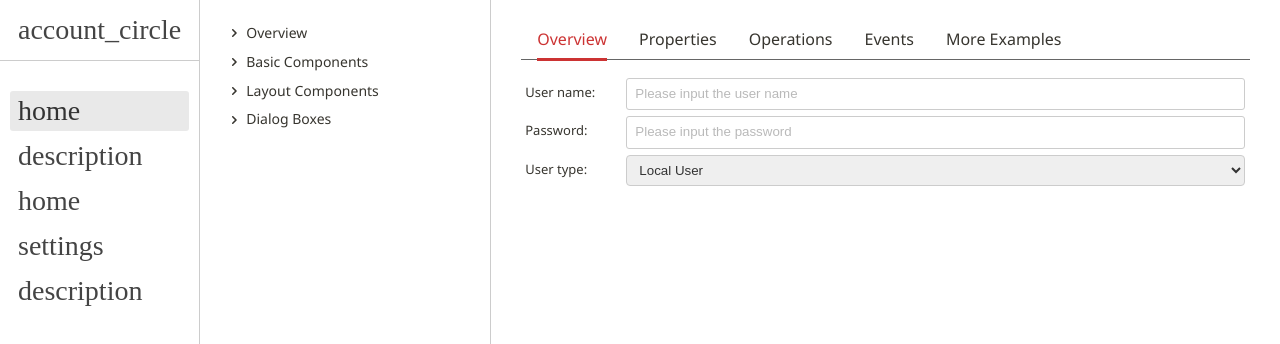
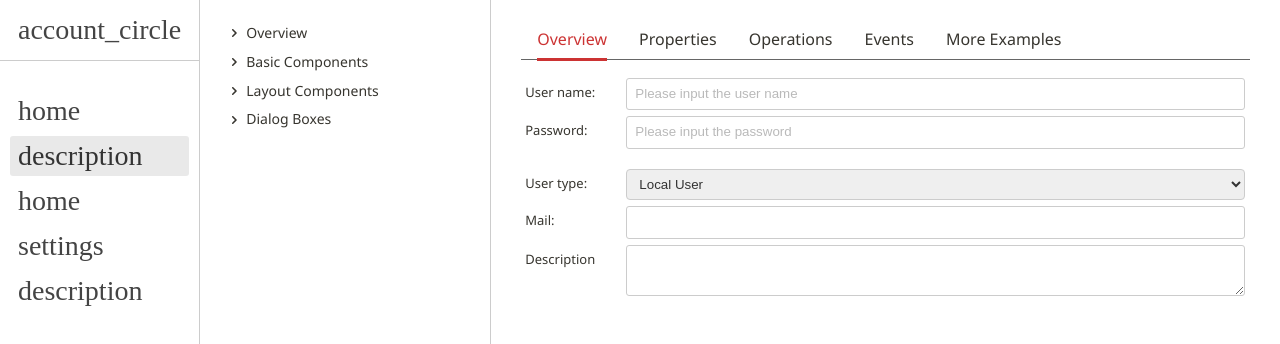
Before and after one commit to pangbo-labs/vue2-components, a Vue app: page /docs/pb-form in a window 1280 px wide. Shown: the top 344 px of the page. Built offline with nearby package versions, Linux system fonts and the light colour scheme; a web font is replaced by a local one.

Commit message:
vertical navi bar: auto select button according to the current route path

```diff
--- a/src/App.vue
+++ b/src/App.vue
@@ -7,7 +7,7 @@
 						<i class="material-symbols material-symbols-rounded" style="font-size: 28px; font-variation-settings: 'wght' 300;">account_circle</i>
 					</div>
 				</div>
-				<PbVerticalNaviBar :navi-items="naviItems" :display-caption="false" style="position: sticky; top: 0px;" />
+				<PbVerticalNaviBar :navi-items="naviItems" :display-caption="false" parent-path="/" style="position: sticky; top: 0px;" />
 			</div>
 			<router-view style="flex: 1; width: 0;" />
 		</div>
--- a/src/components/pblabs-components/PbForm/PbForm.vue
+++ b/src/components/pblabs-components/PbForm/PbForm.vue
@@ -10,9 +10,12 @@ Repository location: https://github.com/pangbo-labs/vue2-components
     <div style="display: flex; flex-direction: row;">
         <table cellspacing="4" style="flex: 1; width: 0;">
             <tr v-for="(item, itemIndex) in data" :key="itemIndex">
-                <td class="field-label">{{ item.labelId ? $t( item.labelId ) : item.label }}</td>
-                <td style="width: 20px;"></td>
-                <td class="field-value-container">
+				<td v-if="item.type == 'Separator'" colspan="3">
+					<div style="height: 8px;"></div>
+				</td>
+                <td v-if="item.type != 'Separator'" class="field-label">{{ item.labelId ? $t( item.labelId ) : item.label }}</td>
+                <td v-if="item.type != 'Separator'" style="width: 20px;"></td>
+                <td v-if="item.type != 'Separator'" class="field-value-container">
                     <div v-if="item.type == 'StaticText'" :ref="getRefName( itemIndex )"
 						class="field field-static-text">{{ item.value }}</div>
                     <pb-time-picker v-else-if="item.type == 'TimePicker'" :ref="getRefName( itemIndex )"
@@ -23,6 +26,10 @@ Repository location: https://github.com/pangbo-labs/vue2-components
 					<select v-else-if="item.type == 'Select'" v-model="item.value" :placeholder="item.placeholder" class="field field-select">
 						<option v-for="(option, optionIndex) in item.options" :key="optionIndex" :value="option.value" :label="option.label" class="field field-option"></option>
 					</select>
+					<textarea v-else-if="item.type == 'TextArea'" :ref="getRefName( itemIndex )"
+						v-model="item.value" class="field field-input" :readonly="item.readOnly" :disabled="item.disabled"
+						:placeholder="item.placeholder" :required="item.required" :style="{ 'height': item.height ? item.height : 'auto' }">
+					</textarea>
 					<input v-else type="text" :ref="getRefName( itemIndex )"
 						v-model="item.value" class="field field-input" :readonly="item.readOnly" :disabled="item.disabled"
 						:placeholder="item.placeholder" :required="item.required">
--- a/src/components/pblabs-components/PbVerticalNaviBar/PbVerticalNaviBar.vue
+++ b/src/components/pblabs-components/PbVerticalNaviBar/PbVerticalNaviBar.vue
@@ -13,7 +13,7 @@ Repository location: https://github.com/pangbo-labs/vue2-components
             @click="onNaviItemClicked( itemIndex )">
 			<i v-if="displayIcon" class="material-symbols material-symbols-rounded" style="font-size: 28px; font-variation-settings: 'wght' 300;">{{ item.icon }}</i>
             <transition name="el-fade-in-linear">
-                <div v-if="displayCaption" class="navi-item-caption">{{ item.caption }}</div>
+                <div v-if="displayCaption" class="navi-item-caption">{{ item.captionId ? $t( item.captionId ) : item.caption }}</div>
             </transition>
         </div>
         <div class="toggle-button" style="margin-top: 50px;" @click="toggleDisplayCaption()">
@@ -27,25 +27,105 @@ Repository location: https://github.com/pangbo-labs/vue2-components
 export default {
     name: "PbVerticalNaviBar",
     props: {
-        naviItems: { type: Array, default: () => [] },
-		displayIcon: { type: Boolean, default: true },
-		displayCaption: { type: Boolean, default: true },
+        naviItems:		{ type: Array, default: () => [] },
+		parentPath:		{ type: String, default: "" },
+		displayIcon:	{ type: Boolean, default: true },
+		displayCaption:	{ type: Boolean, default: true },
     },
     data: function() {
         return {
-            currentItemIndex: 0,
+			currentItemIndex: 0,
         }
     },
+	mounted: function()
+	{
+		console.log( `PbVerticalNaviBar.mounted(): route path: ${this.$route.path}` );
+		let routePath = this.combinePaths( this.$route.path, "" ); // add '/' to the path
+		let itemIndex = 0;
+		let matchedIndex = -1;
+		let matchedNaviItemPath = null;
+		for (let item of this.naviItems)
+		{
+			let naviItemPath = this.combinePaths( this.parentPath, item.routePath, "" );
+			if (routePath.startsWith( naviItemPath ))
+			{
+				console.log( `matchedNaviItemPath: '${matchedNaviItemPath}'` );
+				if ((matchedIndex < 0) || (naviItemPath.length > matchedNaviItemPath.length))
+				{
+					matchedIndex = itemIndex;
+					matchedNaviItemPath = naviItemPath;
+				}
+			}
+			itemIndex ++;
+		};
+		this.currentItemIndex = matchedIndex;
+	},
 	methods: {
 
-		onNaviItemClicked: function( index ) {
+		setCurrentItem: function( itemIndex )
+		{
+			this.currentItemIndex = itemIndex;
+		},
+
+		navigate: function( itemIndex )
+		{
+			this.onNaviItemClicked( itemIndex );
+		},
+
+		onNaviItemClicked: function( index )
+		{
+			if (!this.naviItems[index].routePath)
+				return;
 			this.currentItemIndex = index;
 			var currentItem = this.naviItems[this.currentItemIndex];
-			this.$router.push( currentItem.routePath );
+			this.$router.push( this.combineRelativePath( this.parentPath, currentItem.routePath ) );
+		},
+
+		combineRelativePath: function( parentPath, childPath )
+		{
+			if (!parentPath || !parentPath.trim())
+				return childPath;
+			if (childPath.startsWith( "/" ))
+				return childPath;
+			let tempPath = parentPath.trim();
+			if (!tempPath.endsWith( "/" ))
+				tempPath += "/";
+			return tempPath + childPath;
 		},
 
 		toggleDisplayCaption: function() {
 			this.displayCaption = !this.displayCaption;
+		},
+
+		setCurrentItemByRoutePath: function( routePath )
+		{
+			let itemIndex = this.findIndexByRoutePath( routePath );
+			if (itemIndex >= 0)
+				this.currentItemIndex = itemIndex;
+		},
+
+		findIndexByRoutePath: function( routePath )
+		{
+			for (var i = 0; i < this.naviItems.length; i ++)
+			{
+				if (this.naviItems[i].routePath == routePath)
+					return i;
+			}
+			return -1;
+		},
+
+		combinePaths: function( paths )
+		{
+			let result = "";
+			let pathIndex = 0;
+			for (let path of arguments)
+			{
+				if ((pathIndex > 0) && !result.endsWith( "/" ))
+					result += "/";
+				result = path.startsWith( "/" ) ? path : result + path;
+				pathIndex ++;
+			}
+			return result;
 		}
 	}
 }
@@ -80,6 +160,7 @@ export default {
 	font-weight: 500;
 	line-height: 150%;
 	margin-left: 10px;
+	margin-right: 2px;
 }
 
 .navi-item + .navi-item {
--- a/src/views/docs/docs/PbFormDoc.vue
+++ b/src/views/docs/docs/PbFormDoc.vue
@@ -50,13 +50,16 @@ export default {
 			currentTabPage: 'overview',
 
 			theForm: {
-				userName: { label: "User name:", value: "", placeholder: "Please input the user name" },
-				password: { label: "Password:", type: "Password", value: "",  placeholder: "Please input the password" },
-				userType: { label: "User type:", type: "Select", value: "LocalUser",  placeholder: "Please input the user type",
-							options: [
-								{ value: "LocalUser", label: "Local User" },
-								{ value: "DomainUser", label: "Domain User" },
-							] },
+				userName:		{ label: "User name:", value: "", placeholder: "Please input the user name" },
+				password:		{ label: "Password:", type: "Password", value: "",  placeholder: "Please input the password" },
+				separator:		{ type: "Separator" },
+				userType:		{ label: "User type:", type: "Select", value: "LocalUser",  placeholder: "Please input the user type",
+									options: [
+										{ value: "LocalUser", label: "Local User" },
+										{ value: "DomainUser", label: "Domain User" },
+									] },
+				email:			{ label: "Mail:" },
+				description:	{ label: "Description", type: "TextArea" },
 			},
 
 			propertyTable: {
```
